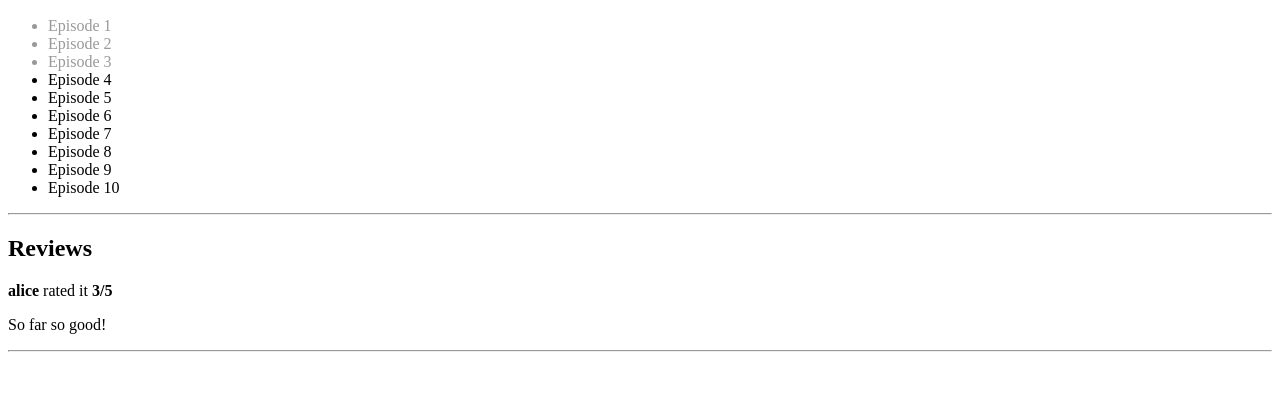
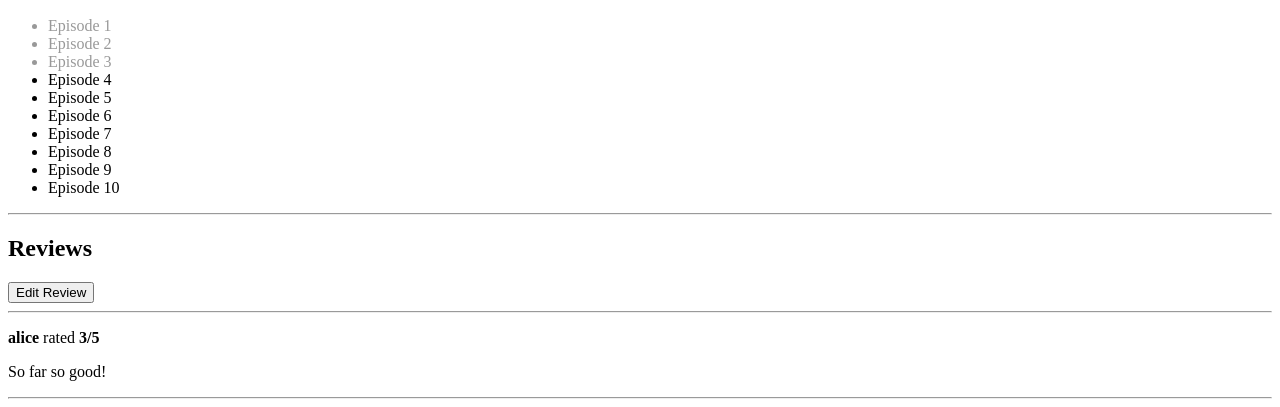
Before and after one commit to NatalieParker/CSE108_final_group17, a Flask app: page /show/1 in a window 1280 px wide. Shown: the part 598-1005 px from the top of the page. Before the commit the page ends 950 px from the top, so only its background shows below. Run offline with Flask 3, Linux system fonts and the light colour scheme; a user stored in the database is signed in.

Commit message:
Added Review Functionality

```diff
--- a/app.py
+++ b/app.py
@@ -96,12 +96,19 @@ def createApp() :
       .all()
     )
 
+    userReview = (
+      Review.query
+      .filter_by(user_id=current_user.id, show_id=show.id)
+      .first()
+    )
+
     return render_template(
       "show.html",
       show=show,
       episodes=episodes,
       reviews=reviews,
-      maxWatchedEpisode=maxWatchedEpisode
+      maxWatchedEpisode=maxWatchedEpisode,
+      userReview=userReview
     )
 
 
@@ -223,6 +230,54 @@ def createApp() :
     db.session.commit()
     return "", 204
 
+  @app.route("/add-review", methods=["POST"])
+  @login_required
+  def add_review():
+    data = request.get_json()
+    show_id = data.get("show_id")
+    rating = data.get("rating")
+    text = data.get("text")
+
+    review = Review(
+      user_id=current_user.id,
+      show_id=show_id,
+      rating=rating,
+      review_text=text
+    )
+
+    db.session.add(review)
+    db.session.commit()
+
+    return "", 204
+
+  @app.route("/save-review", methods=["POST"])
+  @login_required
+  def save_review():
+    data = request.get_json()
+
+    show_id = data.get("show_id")
+    rating = data.get("rating")
+    text = data.get("text")
+    has_review = data.get("has_review")
+    review_id = data.get("review_id")
+
+    if has_review:
+      review = Review.query.get(review_id)
+      if review and review.user_id == current_user.id:
+        review.rating = rating
+        review.review_text = text
+    else:
+      review = Review(
+        user_id=current_user.id,
+        show_id=show_id,
+        rating=rating,
+        review_text=text
+      )
+      db.session.add(review)
+
+    db.session.commit()
+    return "", 204
+
   return app
 
 app = createApp()
--- a/static/show.js
+++ b/static/show.js
@@ -43,4 +43,42 @@ function setupEpisodeClicks() {
   })
 }
 
+function setupReviewForm() {
+  const toggleBtn = document.getElementById("toggleReviewForm")
+  const form = document.getElementById("reviewForm")
+  const submitBtn = document.getElementById("submitReview")
+  const ratingInput = document.getElementById("reviewRating")
+  const textInput = document.getElementById("reviewText")
+  const episodeList = document.getElementById("episodeList")
+
+  if (!toggleBtn || !submitBtn || !episodeList) return
+
+  const showId = episodeList.dataset.showId
+  const hasReview = form.dataset.hasReview === "true"
+  const reviewId = form.dataset.reviewId
+
+  toggleBtn.addEventListener("click", () => {
+    form.style.display = form.style.display === "none" ? "block" : "none"
+  })
+
+  submitBtn.addEventListener("click", () => {
+    fetch("/save-review", {
+      method: "POST",
+      headers: {
+        "Content-Type": "application/json"
+      },
+      body: JSON.stringify({
+        show_id: showId,
+        review_id: reviewId,
+        rating: ratingInput.value,
+        text: textInput.value,
+        has_review: hasReview
+      })
+    }).then(() => {
+      location.reload()
+    })
+  })
+}
+
 setupEpisodeClicks()
+setupReviewForm()
--- a/templates/show.html
+++ b/templates/show.html
@@ -54,13 +54,54 @@
   <section>
     <h2>Reviews</h2>
 
+    <button id="toggleReviewForm">
+      {% if userReview %}
+        Edit Review
+      {% else %}
+        Add a Review
+      {% endif %}
+    </button>
+
+    <div
+      id="reviewForm"
+      style="display:none; margin-top: 1rem;"
+      data-has-review="{{ 'true' if userReview else 'false' }}"
+      data-review-id="{{ userReview.id if userReview else '' }}"
+    >
+      <label for="reviewRating">Rating:</label>
+      <select id="reviewRating">
+        {% for i in range(1, 6) %}
+          <option
+            value="{{ i }}"
+            {% if userReview and userReview.rating == i %}selected{% endif %}
+          >
+            {{ i }}
+          </option>
+        {% endfor %}
+      </select>
+
+      <br><br>
+
+      <label for="reviewText">Review:</label><br>
+      <textarea id="reviewText" rows="4" cols="50">{{ userReview.review_text if userReview }}</textarea>
+
+      <br><br>
+
+      <button id="submitReview">
+        {% if userReview %}
+          Update Review
+        {% else %}
+          Submit Review
+        {% endif %}
+      </button>
+    </div>
+
+    <hr>
+
     {% if reviews %}
       {% for review, username, rating, text in reviews %}
         <div class="review">
-          <p>
-            <strong>{{ username }}</strong>
-            rated it <strong>{{ rating }}/5</strong>
-          </p>
+          <p><strong>{{ username }}</strong> rated <strong>{{ rating }}/5</strong></p>
           <p>{{ text }}</p>
         </div>
         <hr>
@@ -70,5 +111,6 @@
     {% endif %}
   </section>
 
+
   <script src="{{ url_for('static', filename='show.js') }}"></script>
 {% endblock %}
```
Also changed, not shown: instance/cse108webtv.db.
